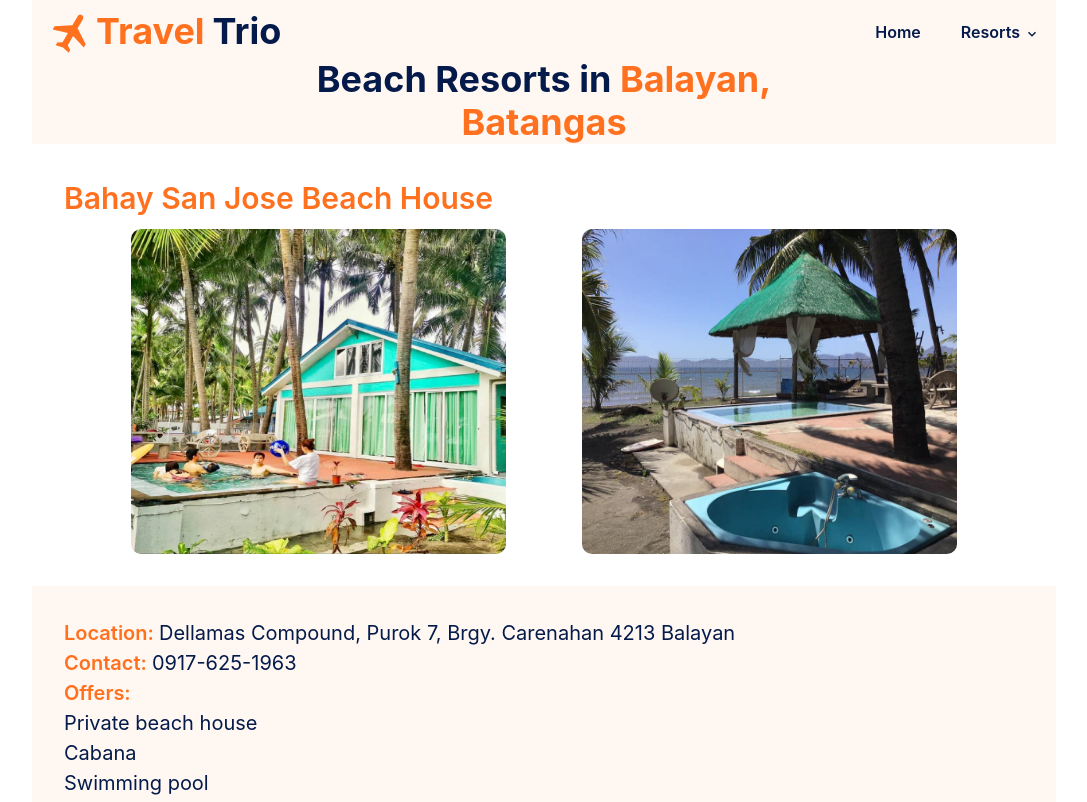
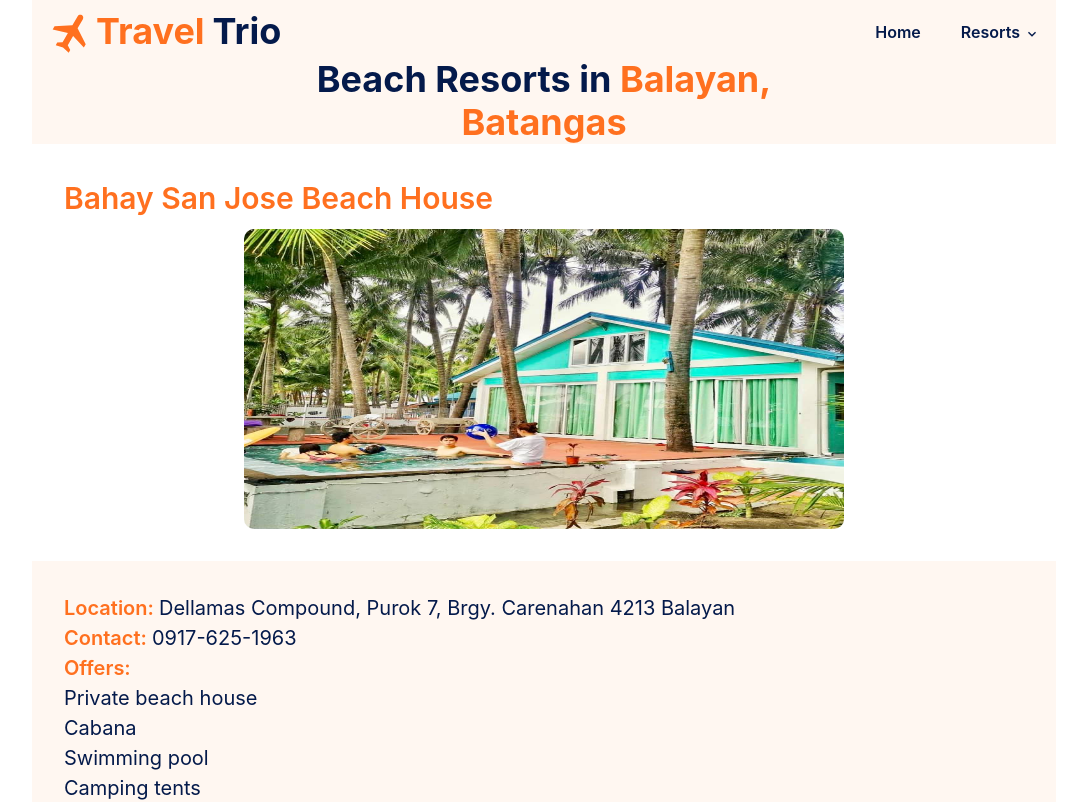
Before and after one commit to ervnjmsdnts/resort, a React (Create React App) app: page /Balayan in a window 1280 px wide. Shown: the top 802 px of the page, without its empty margins (96-1183 px from the left). Built offline with nearby package versions, Linux system fonts and the light colour scheme.

Commit message:
Changed resort images into a slideshow

```diff
--- a/src/components/SlideShow.tsx
+++ b/src/components/SlideShow.tsx
@@ -2,10 +2,10 @@ import { Image } from "@chakra-ui/image";
 import { Box, Flex } from "@chakra-ui/layout";
 import { ScaleFade } from "@chakra-ui/transition";
 import { useState, useEffect } from "react";
-import { sliderData } from "../data/sliderData";
 
-export const SlideShow: React.FC<{ slides: { image: string }[] }> = ({
+export const SlideShow: React.FC<{ slides: string[]; data: string[] }> = ({
   slides,
+  data,
 }) => {
   const [current, setCurrent] = useState(0);
   const length = slides.length;
@@ -21,7 +21,8 @@ export const SlideShow: React.FC<{ slides: { image: string }[] }> = ({
 
   return (
     <Flex position="relative" justifyContent="center" alignItems="center">
-      {sliderData.map((slide, index) => (
+      {slides.map((slide, index) => {
+        return (
           <Box key={index} mt={{ base: 10, md: 0 }}>
             {index === current && (
               <ScaleFade in={index === current}>
@@ -29,12 +30,13 @@ export const SlideShow: React.FC<{ slides: { image: string }[] }> = ({
                   w={600}
                   rounded={10}
                   h={{ base: 200, md: 300 }}
-                src={slide.image}
+                  src={"images/" + slide}
                 />
               </ScaleFade>
             )}
           </Box>
-      ))}
+        );
+      })}
     </Flex>
   );
 };
--- a/src/components/sections/LandingSection.tsx
+++ b/src/components/sections/LandingSection.tsx
@@ -30,7 +30,7 @@ export const LandingSection: React.FC = () => {
           </Link>
         </Center>
       </VStack>
-      <SlideShow slides={sliderData} />
+      <SlideShow slides={sliderData} data={sliderData} />
     </Flex>
   );
 };
--- a/src/data/sliderData.ts
+++ b/src/data/sliderData.ts
@@ -1,5 +1,5 @@
 export const sliderData = [
-  { image: "images/balayan/bahaysanjose2.jpg" },
-  { image: "images/calaca/aquabeach2.jpg" },
-  { image: "images/lemery/delarosa2.jpg" },
+  "balayan/bahaysanjose2.jpg",
+  "calaca/aquabeach2.jpg",
+  "lemery/delarosa2.jpg",
 ];
--- a/src/pages/ResortPage.tsx
+++ b/src/pages/ResortPage.tsx
@@ -1,13 +1,13 @@
 import { Layout } from "../components/Layout";
 import { useParams } from "react-router";
 import { Box, Heading, Text, VStack } from "@chakra-ui/layout";
-import { Image } from "@chakra-ui/image";
 import { resortData } from "../data/resortData";
-import { Flex } from "@chakra-ui/react";
+import { Center, Flex } from "@chakra-ui/react";
 import StarRating from "react-svg-star-rating";
 
 import { Span } from "../components/Span";
 import "../style.css";
+import { SlideShow } from "../components/SlideShow";
 
 export const ResortPage: React.FC = () => {
   const { municipality } = useParams();
@@ -36,23 +36,9 @@ export const ResortPage: React.FC = () => {
               textAlign={{ base: "center", md: "start" }}>
               {resort.name}
             </Text>
-            <Flex
-              w="full"
-              direction={{ base: "column", md: "row" }}
-              justifyContent="space-evenly"
-              alignItems="center">
-              {resort.images.map((image, index) => (
-                <Box mt={{ base: 4, md: 0 }} mx={{ md: 2 }}>
-                  <Image
-                    key={index}
-                    src={`images/${image}`}
-                    w={{ base: 275, md: 375 }}
-                    h={{ base: 225, md: 325 }}
-                    rounded={10}
-                  />
-                </Box>
-              ))}
-            </Flex>
+            <Center w="full">
+              <SlideShow slides={resort.images} data={resort.images} />
+            </Center>
           </VStack>
           <Box p={8} fontSize={{ base: "lg", md: "xl" }} bgColor="bg">
             <Text>
```
Lines whose indentation alone changed are shown as unchanged.
